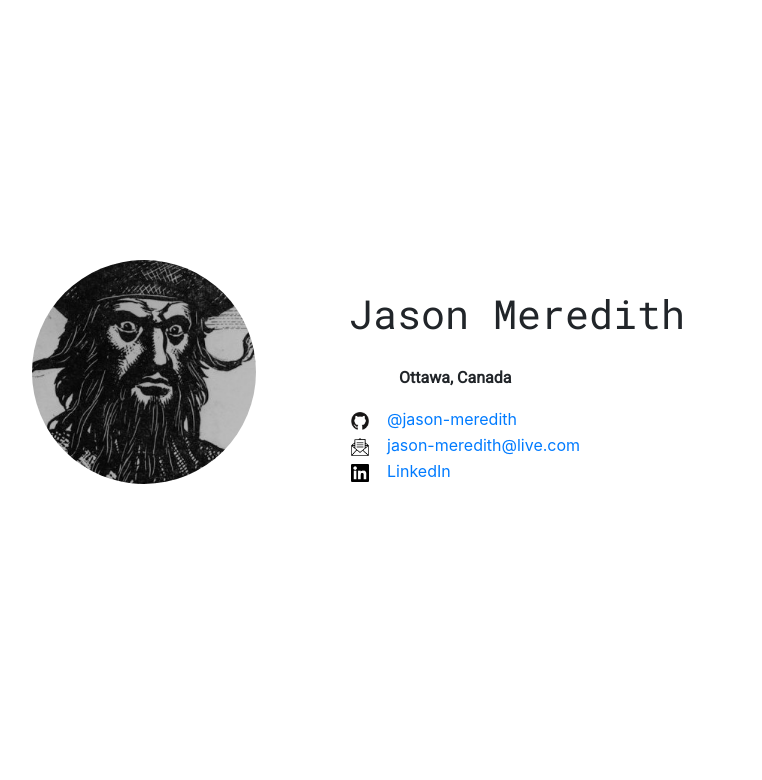
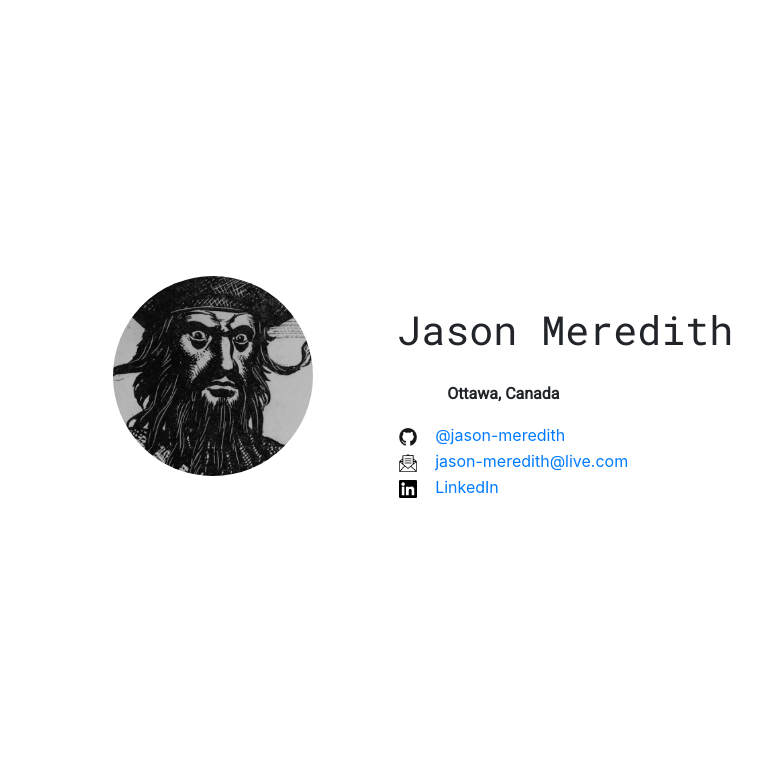
Before and after one commit to jason-meredith/jasonmeredith.io.old, a PHP site: page /index.html in a window 1280 px wide. Shown: the top 780 px of the page, without its empty margins (116-878 px from the left). Run offline with PHP 8.4, Linux system fonts and the light colour scheme.

Commit message:
Fixed Image Resizing Bug

```diff
--- a/css/style.css
+++ b/css/style.css
@@ -10,15 +10,9 @@
 
 #profileImg {
     border-radius: 50%;
-    display: flex;
-    max-width:80%;
-    max-height:80%;
-    min-width:100px;
-    min-height:100px;
-    margin-left: auto;
-    margin-right: auto;
-    width: auto;
-    height: auto;
+    /*display: flex;*/
+    width:200px;
+    height:200px;
 }
 
 .linkIcon {
@@ -45,3 +39,7 @@ h1 {
 p {
     font-family: 'Roboto', sans-serif;
 }
+
+.container {
+    width: 70%;
+}
```
